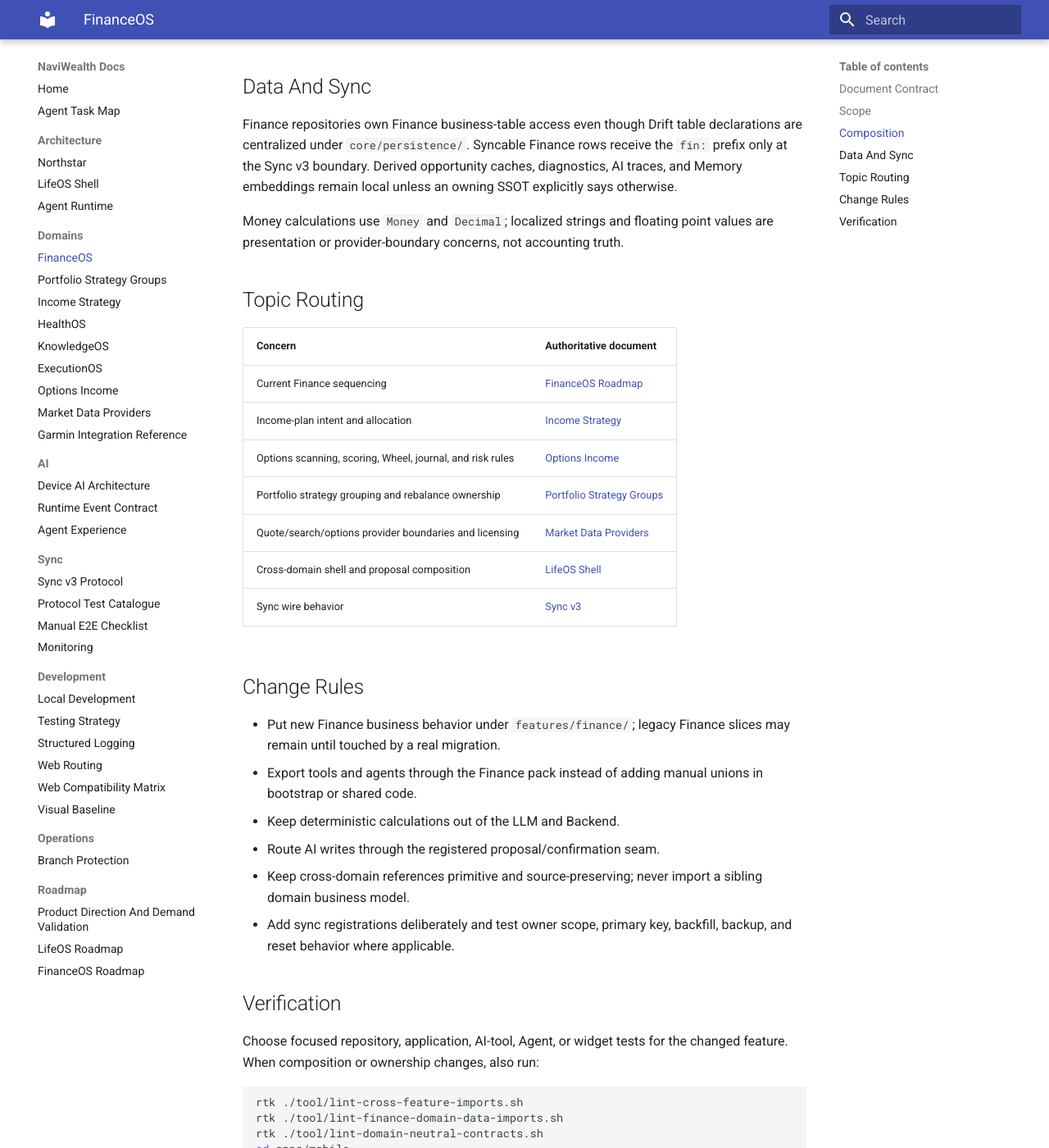
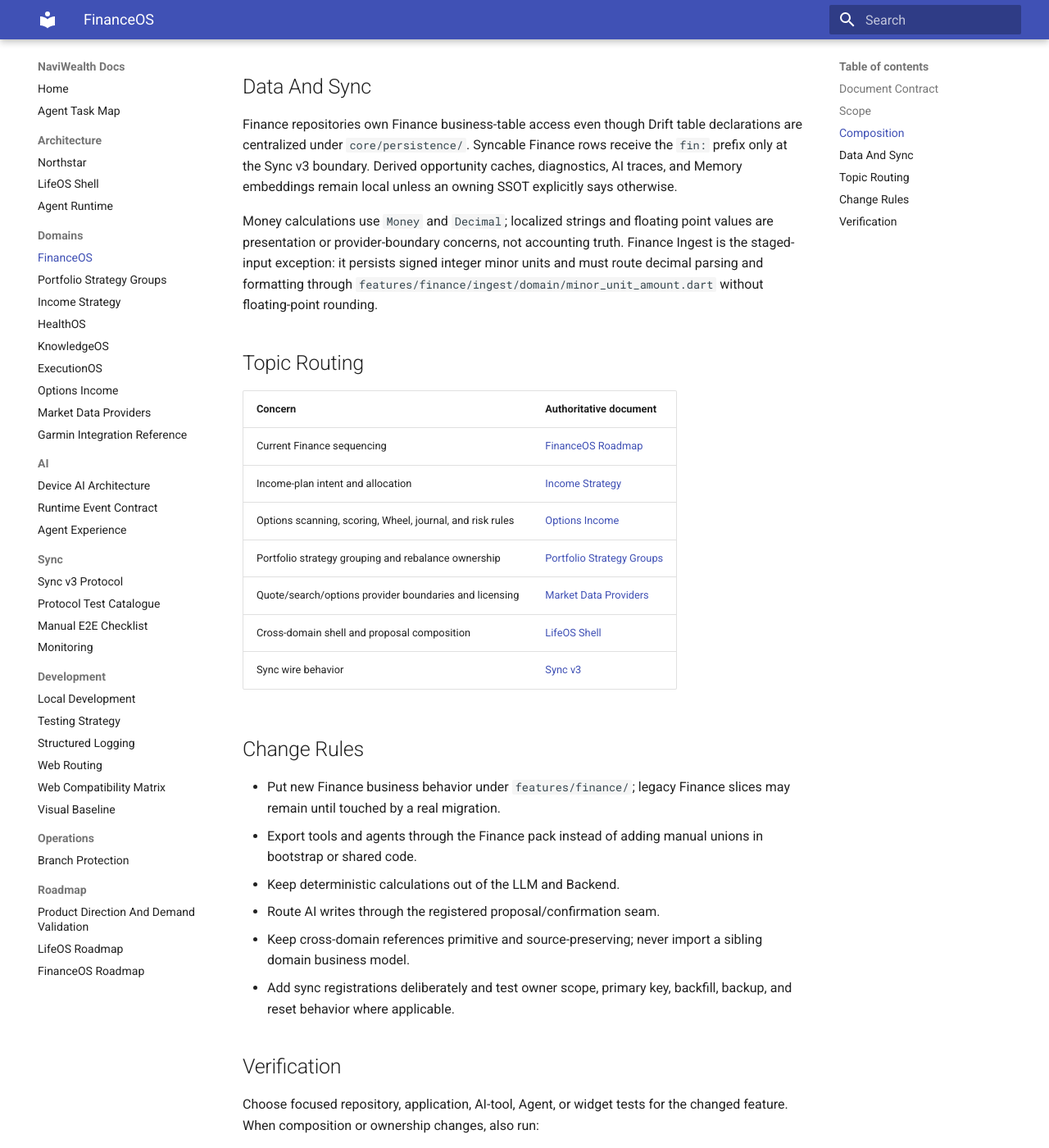
Before and after one commit to zsh-a/NaviWealth, an MkDocs documentation site: the page built from docs/domains/financeos-domain.md, in a window 1280 px wide and 1400 px high, scrolled down 1264 px. Shown: the whole window at 82% size. Built offline with MkDocs 1.6.1 and Material for MkDocs 9.7.7, drawn with Linux system fonts in a browser that asks for light colours; some of the changed text lies outside the part shown.

Commit message:
ci: guard exact ingest money conversions

````diff
--- a/docs/domains/financeos-domain.md
+++ b/docs/domains/financeos-domain.md
@@ -56,7 +56,10 @@ owning SSOT explicitly says otherwise.
 
 Money calculations use `Money` and `Decimal`; localized strings and floating
 point values are presentation or provider-boundary concerns, not accounting
-truth.
+truth. Finance Ingest is the staged-input exception: it persists signed integer
+minor units and must route decimal parsing and formatting through
+`features/finance/ingest/domain/minor_unit_amount.dart` without floating-point
+rounding.
 
 ## Topic Routing
 
@@ -91,6 +94,7 @@ changed feature. When composition or ownership changes, also run:
 ```bash
 rtk ./tool/lint-cross-feature-imports.sh
 rtk ./tool/lint-finance-domain-data-imports.sh
+rtk ./tool/lint-ingest-money-conversions.sh
 rtk ./tool/lint-domain-neutral-contracts.sh
 cd apps/mobile
 rtk flutter test test/app/domain_composition_test.dart
````
Also changed, not shown: 3 other files.
